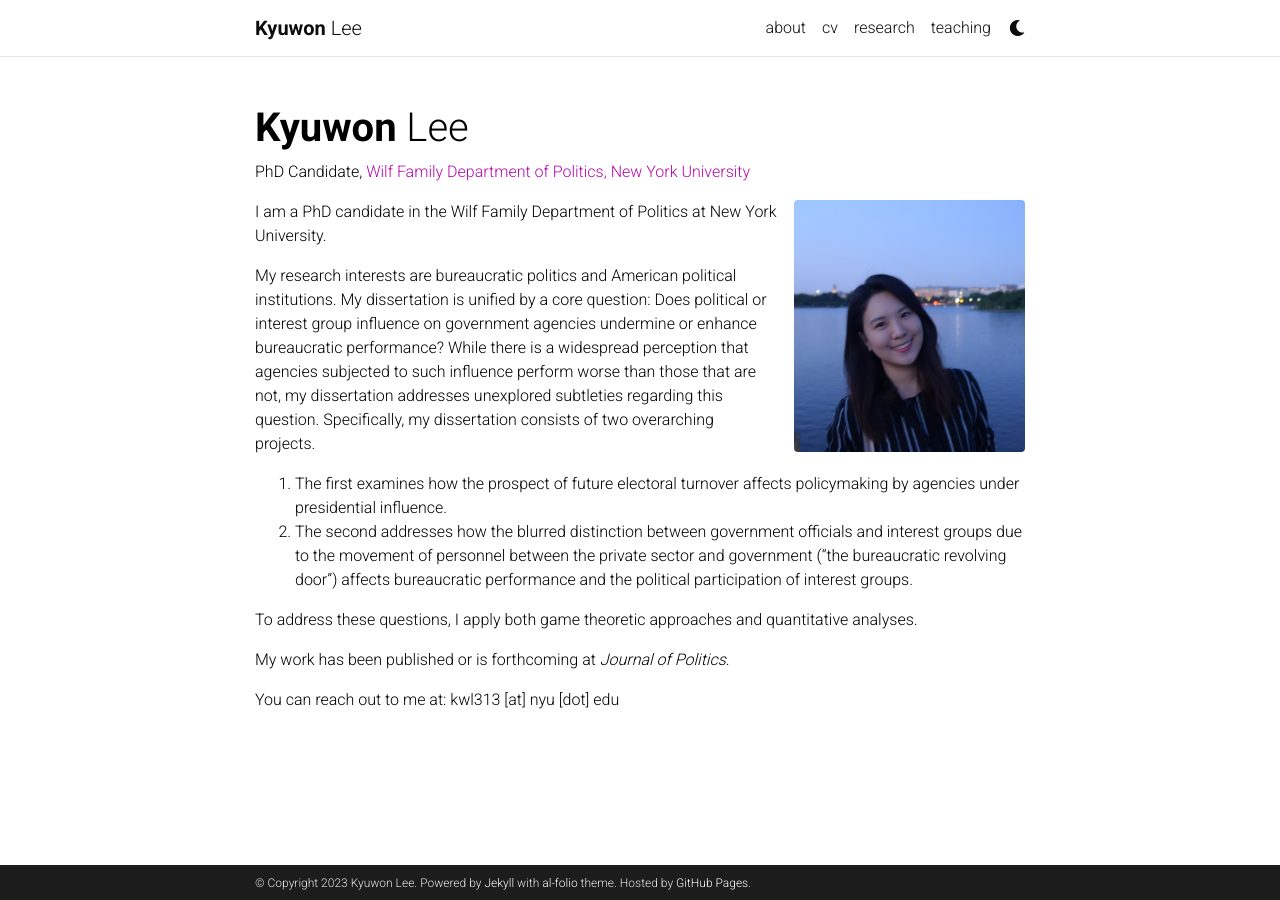
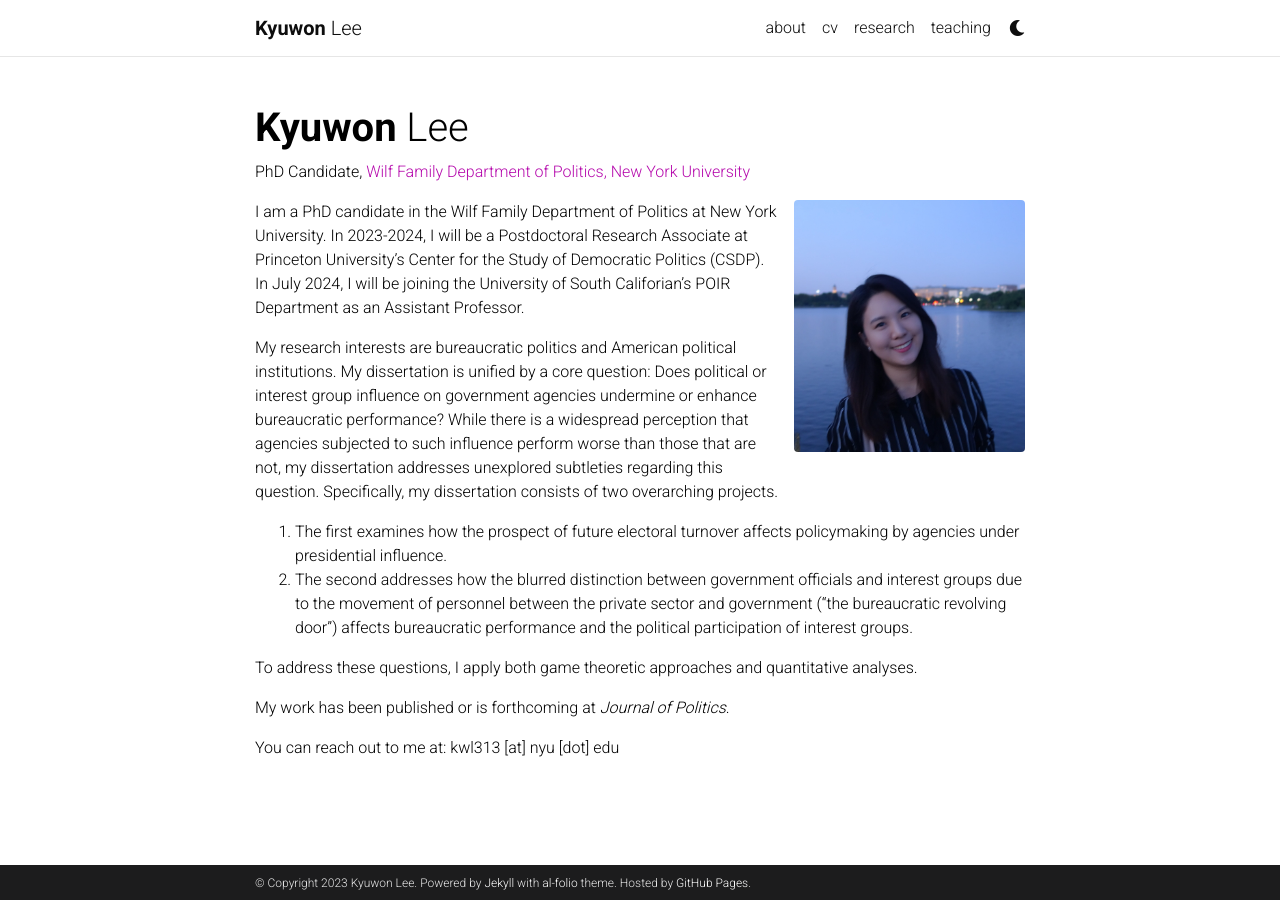
Before and after one commit to kyuwon-lee/kyuwon-lee.github.io, a Jekyll site: the page built from _pages/about.md, in a window 1280 px wide. Built offline with Jekyll 4.4.1, drawn with Linux system fonts in a browser that asks for light colours; full-size pictures stand in for the smaller copies a plugin makes; comment, search, counter and statistics services are not loaded; a style sheet for code colours, icons or effects is not loaded.

Commit message:
Update about.md

```diff
--- a/_pages/about.md
+++ b/_pages/about.md
@@ -15,7 +15,7 @@ profile:
 
 ---
 
-I am a PhD candidate in the Wilf Family Department of Politics at New York University.
+I am a PhD candidate in the Wilf Family Department of Politics at New York University. In 2023-2024, I will be a Postdoctoral Research Associate at Princeton University's Center for the Study of Democratic Politics (CSDP). In July 2024, I will be joining the University of South Califorian's POIR Department as an Assistant Professor.
 
 My research interests are bureaucratic politics and American political institutions. My dissertation is unified by a core question: Does political or interest group influence on government agencies undermine or enhance bureaucratic performance? While there is a widespread perception that agencies subjected to such influence perform worse than those that are not, my dissertation addresses unexplored subtleties regarding this question. Specifically, my dissertation consists of two overarching projects.
 
```
